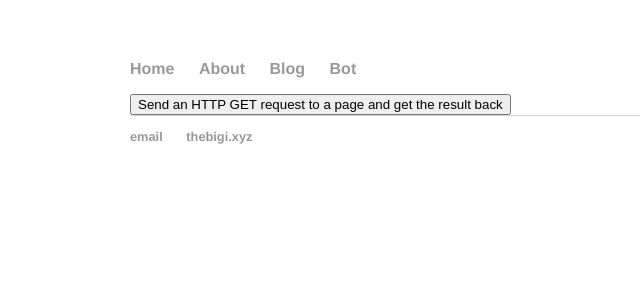
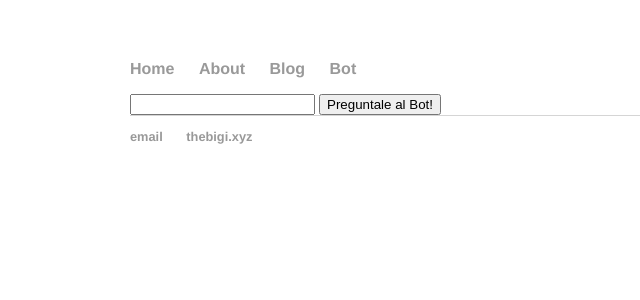
Before and after one commit to edgarunigarro/thebigi, a Jekyll site: the page built from bot/bot01.html, in a window 1280 px wide. Shown: the top 300 px of the page, without its empty margins (62-702 px from the left). Built offline with Jekyll 4.4.1, drawn with Linux system fonts in a browser that asks for light colours.

Commit message:
Update bot01.html

```diff
--- a/bot/bot01.html
+++ b/bot/bot01.html
@@ -20,7 +20,8 @@ $("div").text(data.intents[0].intent);
 </head>
 <body>
 
-<button>Send an HTTP GET request to a page and get the result back</button>
+<input id="pregunta">
+<button>Preguntale al Bot!</button>
 
 <div></div>
 
```
Also changed, not shown: other parts of bot/bot01.html (+3 -3 lines).
